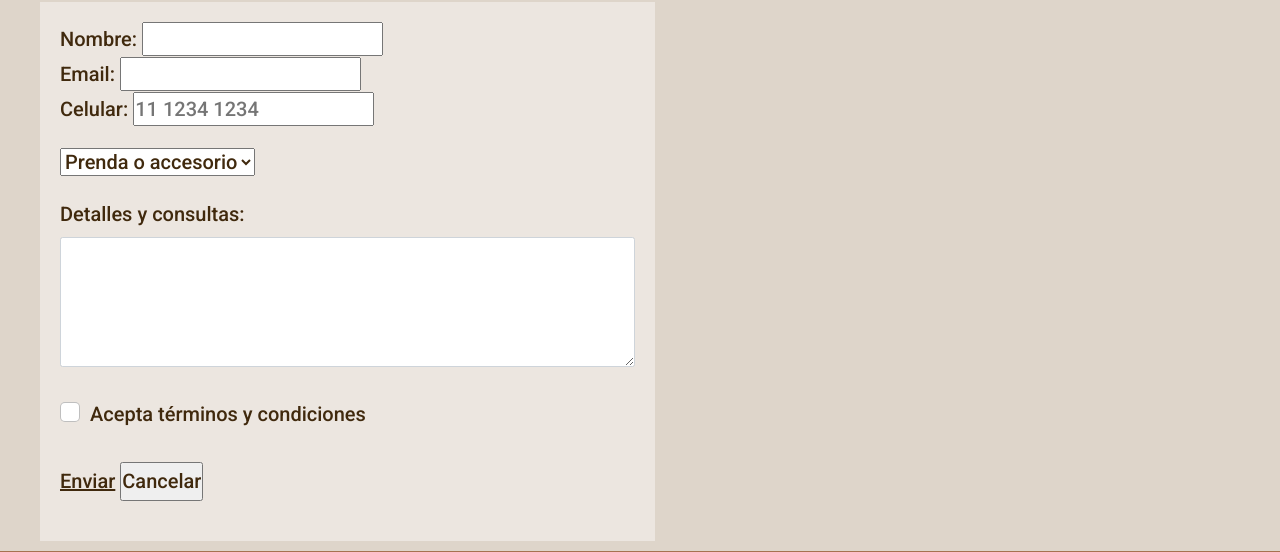
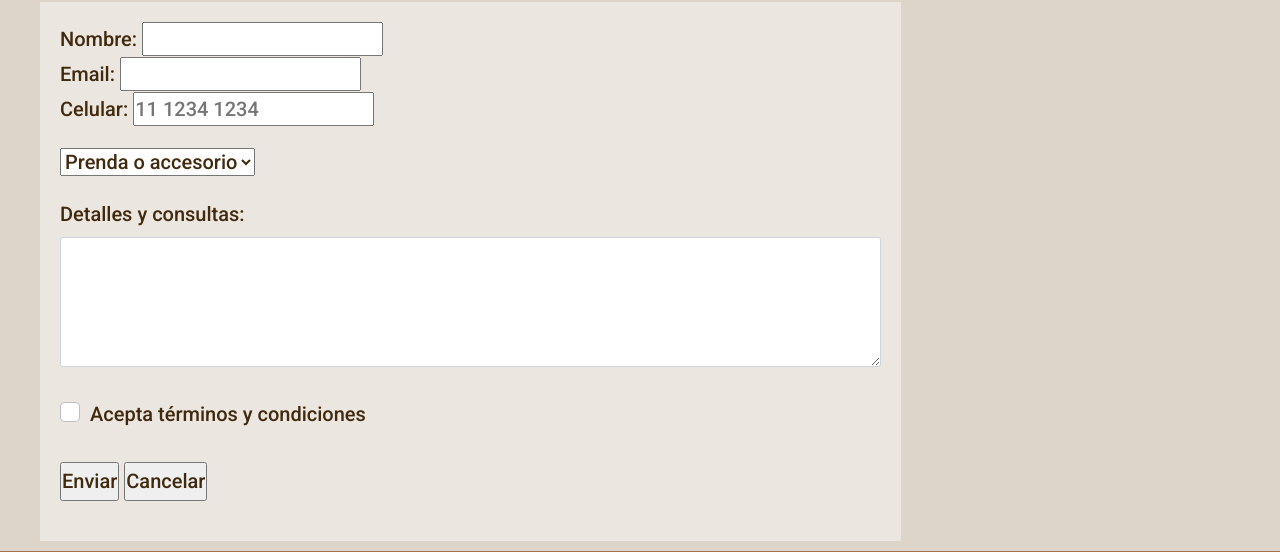
Before and after one commit to candela-mujica/monocromatico--handmade, a plain HTML site: page Contacto.html in a window 1280 px wide. Shown: the part 168-720 px from the top of the page. Drawn offline with nearby package versions, Linux system fonts and the light colour scheme; a web font is replaced by a local one.

Commit message:
últimos arreglos

```diff
--- a/Contacto.html
+++ b/Contacto.html
@@ -102,7 +102,7 @@
                 </div>
             </section>
             <section class="contacto__section">
-                <a href="Error 404.html" class="p">Enviar</a>
+                <a href="Error 404.html"><input type="button" value="Enviar" class="p"></a>
                 <input type="reset" value="Cancelar" class="p"/>
             </section>
         </form>
--- a/SCSS/_contacto.scss
+++ b/SCSS/_contacto.scss
@@ -3,7 +3,7 @@
     padding-right: 10px;
     padding-bottom: 10px;
         .contacto__form{
-            width: 50%;
+            width: 70%;
             padding: 20px;
             background-color: rgba(255, 255, 255, 0.4);
         }
```
Also changed, not shown: CSS/main.css.
